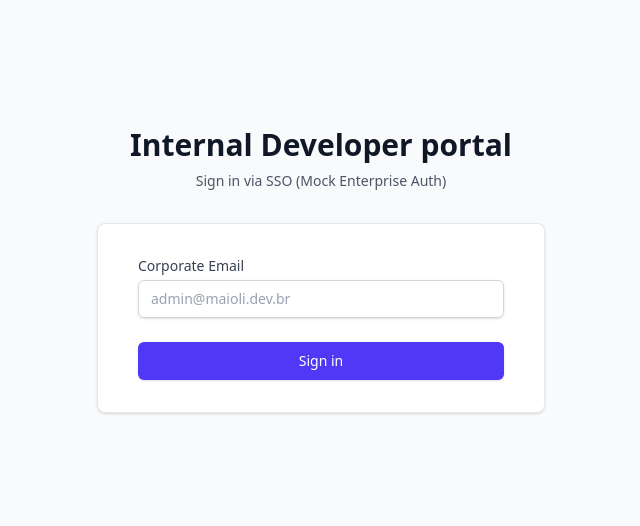
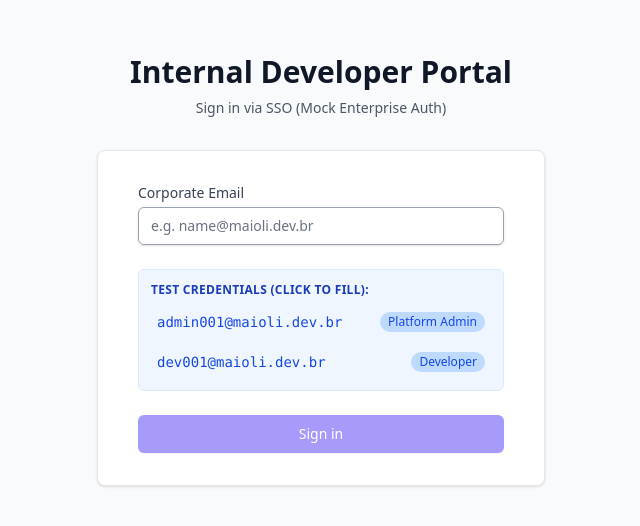
Before and after one commit to immaioli/optics-idp, a Next.js app: page /login in a window 1280 px wide. Shown: the part 142-668 px from the top of the page, without its empty margins (319-959 px from the left). Built offline with nearby package versions, Linux system fonts and the light colour scheme.

Commit message:
feat(auth): implement complete sso flow, edge middleware protection, and secure logout

```diff
--- a/src/app/api/infrastructure/clusters/routes.ts
+++ /dev/null
@@ -1,23 +0,0 @@
-import { NextResponse } from "next/server";
-import { InfrastructureAPI } from "@/lib/api/infrastructure";
-
-export async function GET() {
-  try {
-    // Note: Authentication and RBAC are already handled by the Edge middleware.
-    // If the request  reaches this points, the user is authorized.
-
-    const api = new InfrastructureAPI();
-    const clusters = await api.getClusters();
-
-    return NextResponse.json({
-      clusters,
-      count: clusters.length,
-      timestamp: new Date().toISOString(),
-    });
-  } catch {
-    return NextResponse.json(
-      { error: "Failed to retrieve infrastructure data" },
-      { status: 500 },
-    );
-  }
-}
--- /dev/null
+++ b/src/app/api/login/route.ts
@@ -0,0 +1,26 @@
+import { NextResponse } from 'next/server';
+import { generateMockToken } from '@/lib/auth/jwt';
+
+export async function POST(request: Request) {
+  try {
+    const { email } = await request.json();
+
+    if (!email) {
+      return NextResponse.json({ error: 'Email is required' }, { status: 400 });
+    }
+
+    // Identifies if it's an admin by the email address
+    const isAdmin = email.includes('admin');
+
+    const token = await generateMockToken({
+      email,
+      roles: isAdmin ? ['platform-admin'] : ['developer'],
+      teams: ['platform-team'],
+      permissions: isAdmin ? ['read:clusters', 'write:clusters'] : ['read:clusters'],
+    });
+
+    return NextResponse.json({ token });
+  } catch {
+    return NextResponse.json({ error: 'Internal server error' }, { status: 500 });
+  }
+}
--- a/src/app/login/page.tsx
+++ b/src/app/login/page.tsx
@@ -1,13 +1,11 @@
 'use client';
 
-import React, { useState } from 'react';
-import { useRouter } from 'next/navigation';
+import { useState } from 'react';
 
 export default function LoginPage() {
   const [email, setEmail] = useState('');
   const [isLoading, setIsLoading] = useState(false);
   const [error, setError] = useState('');
-  const router = useRouter();
 
   const handleLogin = async (e: React.FormEvent) => {
     e.preventDefault();
@@ -27,11 +25,14 @@ export default function LoginPage() {
         throw new Error(data.error || 'Failed to authenticate');
       }
 
-      // Saves the token generated by our backend (jose) in the browser.
+      // Save to localStorage for our client-side data fetching (SWR)
       localStorage.setItem('auth_token', data.token);
 
-      // Grants access and redirects to Dashboard
-      router.push('/');
+      // SAVE TO COOKIE so proxy.ts (Edge/Server middleware) can read it and allow access
+      document.cookie = `auth_token=${data.token}; path=/; max-age=86400; SameSite=Lax`;
+
+      // Force a hard browser navigator to clean Next.js client cache and hit t
+      window.location.href = '/';
     } catch (err) {
       setError(err instanceof Error ? err.message : 'An error occurred');
     } finally {
@@ -39,11 +40,17 @@ export default function LoginPage() {
     }
   };
 
+  // Quick helper to auto-fill the input when clicking test credentials
+  const fillEmail = (testEmail: string) => {
+    setEmail(testEmail);
+    setError('');
+  };
+
   return (
     <div className="min-h-screen bg-gray-50 flex flex-col justify-center py-12 sm:px-6 lg:px-8">
       <div className="sm:mx-auto sm:w-full sm:max-w-md">
         <h2 className="mt-6 text-center text-3xl font-extrabold text-gray-900">
-          Internal Developer portal
+          Internal Developer Portal
         </h2>
         <p className="mt-2 text-center text-sm text-gray-600">
           Sign in via SSO (Mock Enterprise Auth)
@@ -52,7 +59,7 @@ export default function LoginPage() {
 
       <div className="mt-8 sm:mx-auto sm:w-full sm:max-w-md">
         <div className="bg-white py-8 px-4 shadow sm:rounded-lg sm:px-10 border border-gray-200">
-          <form onSubmit={handleLogin} className="space-y-6">
+          <form className="space-y-6" onSubmit={handleLogin}>
             <div>
               <label htmlFor="email" className="block text-sm font-medium text-gray-700">
                 Corporate Email
@@ -65,16 +72,53 @@ export default function LoginPage() {
                   required
                   value={email}
                   onChange={(e) => setEmail(e.target.value)}
-                  placeholder="admin@maioli.dev.br"
-                  className="appearance-none block w-full px-3 py-2 border border-gray-300 rounded-md shadow-sm placeholder-gray-400 focus:outline-none focus:ring-indigo-500 focus:border-indigo-500 sm:text-sm"
+                  placeholder="e.g. name@maioli.dev.br"
+                  className="appearance-none block w-full px-3 py-2 border border-gray-400 rounded-md shadow-sm placeholder-gray-500 text-gray-900 focus:outline-none focus:ring-indigo-500 focus:border-indigo-500 sm:text-sm"
                 />
               </div>
             </div>
 
-            {error && <div className="text-sm text-red-600 bg-red-50 p-2 rounded">{error}</div>}
+            {/* Test Credentials Panel */}
+            <div className="bg-blue-50 p-3 rounded-md border border-blue-100">
+              <p className="text-xs font-semibold text-blue-800 mb-2 uppercase tracking-wide">
+                Test Credentials (Click to fill):
+              </p>
+              <div className="space-y-2">
+                <button
+                  type="button"
+                  onClick={() => fillEmail('admin001@maioli.dev.br')}
+                  className="w-full text-left text-sm text-blue-700 hover:text-blue-900 hover:bg-blue-100 p-1.5 rounded transition-colors flex justify-between items-center"
+                >
+                  <span className="font-mono">admin001@maioli.dev.br</span>
+                  <span className="text-xs bg-blue-200 px-2 py-0.5 rounded-full font-medium">
+                    Platform Admin
+                  </span>
+                </button>
+                <button
+                  type="button"
+                  onClick={() => fillEmail('dev001@maioli.dev.br')}
+                  className="w-full text-left text-sm text-blue-700 hover:text-blue-900 hover:bg-blue-100 p-1.5 rounded transition-colors flex justify-between items-center"
+                >
+                  <span className="font-mono">dev001@maioli.dev.br</span>
+                  <span className="text-xs bg-blue-200 px-2 py-0.5 rounded-full font-medium">
+                    Developer
+                  </span>
+                </button>
+              </div>
+            </div>
+
+            {error && (
+              <div className="text-sm text-red-600 bg-red-50 p-3 rounded border border-red-200">
+                {error}
+              </div>
+            )}
 
             <div>
-              <button className="w-full flex justify-center py-2 px-4 border border-transparent rounded-md shadow-sm text-sm font-medium text-white bg-indigo-600 hover:bg-indigo-700 focus:outline-none focus:ring-2 focus:ring-offset-2 focus:ring-indigo-500 disabled:opacity-50">
+              <button
+                type="submit"
+                disabled={isLoading || !email}
+                className="w-full flex justify-center py-2 px-4 border border-transparent rounded-md shadow-sm text-sm font-medium text-white bg-indigo-600 hover:bg-indigo-700 focus:outline-none focus:ring-2 focus:ring-offset-2 focus:ring-indigo-500 disabled:opacity-50 transition-colors"
+              >
                 {isLoading ? 'Authenticating...' : 'Sign in'}
               </button>
             </div>
--- /dev/null
+++ b/src/components/auth/LogoutButton.tsx
@@ -0,0 +1,37 @@
+'use client';
+
+export function LogoutButton() {
+  const handleLogout = () => {
+    // 1. Remove the token from client-side storage
+    localStorage.removeItem('auth_token');
+
+    // 2. Expire the cookie so the proxy.ts (Edge middleware) knows the session is dead
+    document.cookie = 'auth_token=; path=/; expires=Thu, 01 Jan 1970 00:00:00 GMT; SameSite=Lax';
+
+    // 3. Hard redirect to the login page to flush any React state memory
+    window.location.href = '/login';
+  };
+
+  return (
+    <button
+      onClick={handleLogout}
+      className="inline-flex items-center px-3 py-2 border border-gray-300 shadow-sm text-sm font-medium rounded-md text-gray-700 bg-white hover:bg-gray-50 focus:outline-none focus:ring-2 focus:ring-offset-2 focus:ring-indigo-500 transition-colors"
+      title="Sign out of the Internal Developer Portal"
+    >
+      <svg
+        className="mr-2 h-4 w-4 text-gray-500"
+        fill="none"
+        stroke="currentColor"
+        viewBox="0 0 24 24"
+      >
+        <path
+          strokeLinecap="round"
+          strokeLinejoin="round"
+          strokeWidth={2}
+          d="M17 16l4-4m0 0l-4-4m4 4H7m6 4v1a3 3 0 01-3 3H6a3 3 0 01-3-3V7a3 3 0 013-3h4a3 3 0 013 3v1"
+        />
+      </svg>
+      Sign out
+    </button>
+  );
+}
--- a/src/proxy.ts
+++ b/src/proxy.ts
@@ -1,55 +1,50 @@
-import { NextRequest, NextResponse } from "next/server";
-import { verifyToken } from "./lib/auth/jwt";
+import { NextRequest, NextResponse } from 'next/server';
+import { verifyToken } from './lib/auth/jwt';
 
 export async function proxy(request: NextRequest) {
   const pathname = request.nextUrl.pathname;
 
   // 1. Bypass public routes (login and static Next.js assets)
   if (
-    pathname === "/login" ||
-    pathname === "api/login" ||
-    pathname.startsWith("/_next")
+    pathname === '/login' ||
+    pathname === '/api/login' || // Fixed missing leading slash
+    pathname.startsWith('/_next')
   ) {
     return NextResponse.next();
   }
 
-  // 2. Extract token from the Authorization header
-  const authHeader = request.headers.get("authorization");
-  const token = authHeader?.split(" ")[1];
+  // 2. Extract token from the Authorization header OR the Cookies
+  const authHeader = request.headers.get('authorization');
+  const bearerToken = authHeader?.split(' ')[1];
+  const cookieToken = request.cookies.get('auth_token')?.value;
+
+  // Use bearer token if it exists (API calls), otherwise fallback to cookie (Page navigations)
+  const token = bearerToken || cookieToken;
 
   if (!token) {
-    // If it's an API request, return 401, If it's a page request , redirect to login
-    if (pathname.startsWith("/api/")) {
-      return NextResponse.json(
-        { error: "Unauthorized: Missing token" },
-        { status: 401 },
-      );
+    // If it's an API request, return 401. If it's a page request, redirect to login
+    if (pathname.startsWith('/api/')) {
+      return NextResponse.json({ error: 'Unauthorized: Missing token' }, { status: 401 });
     }
-    return NextResponse.redirect(new URL("/login", request.url));
+    return NextResponse.redirect(new URL('/login', request.url));
   }
 
   try {
-    // 3. Validate token (runs seamlessly on Edge Runtine)
+    // 3. Validate token (runs seamlessly on Edge Runtime)
     const claims = await verifyToken(token);
 
     // 4. RBAC (Role-Based Access Control) Enforcement
     // Example: /admin routes strictly require the 'platform-admin' role
-    if (
-      pathname.startsWith("/admin") &&
-      !claims.roles.includes("platform-admin")
-    ) {
-      if (pathname.startsWith("/api/")) {
-        return NextResponse.json(
-          { error: "Forbidden: Insufficient permission" },
-          { status: 403 },
-        );
+    if (pathname.startsWith('/admin') && !claims.roles.includes('platform-admin')) {
+      if (pathname.startsWith('/api/')) {
+        return NextResponse.json({ error: 'Forbidden: Insufficient permission' }, { status: 403 });
       }
-      return NextResponse.redirect(new URL("/unauthorized", request.url));
+      return NextResponse.redirect(new URL('/unauthorized', request.url));
     }
 
     // 5. Inject decoded claims into the request headers for downstream API Routes to consume
     const requestHeaders = new Headers(request.headers);
-    requestHeaders.set("x-user-claims", JSON.stringify(claims));
+    requestHeaders.set('x-user-claims', JSON.stringify(claims));
 
     return NextResponse.next({
       request: {
@@ -58,19 +53,16 @@ export async function proxy(request: NextRequest) {
     });
   } catch {
     // Handle invalid, malformed, or expired tokens
-    if (pathname.startsWith("/api/")) {
-      return NextResponse.json(
-        { error: "Unauthorized: Invalid token" },
-        { status: 401 },
-      );
+    if (pathname.startsWith('/api/')) {
+      return NextResponse.json({ error: 'Unauthorized: Invalid token' }, { status: 401 });
     }
-    return NextResponse.redirect(new URL("/login", request.url));
+    return NextResponse.redirect(new URL('/login', request.url));
   }
 }
 
 export const config = {
   matcher: [
-    // Apply middlewave to all routes except static files, images and favicon
-    "/((?!_next/static|_next/image|favicon.ico|public).*)",
+    // Apply middleware to all routes except static files, images and favicon
+    '/((?!_next/static|_next/image|favicon.ico|login|api/login).*)',
   ],
 };
```
